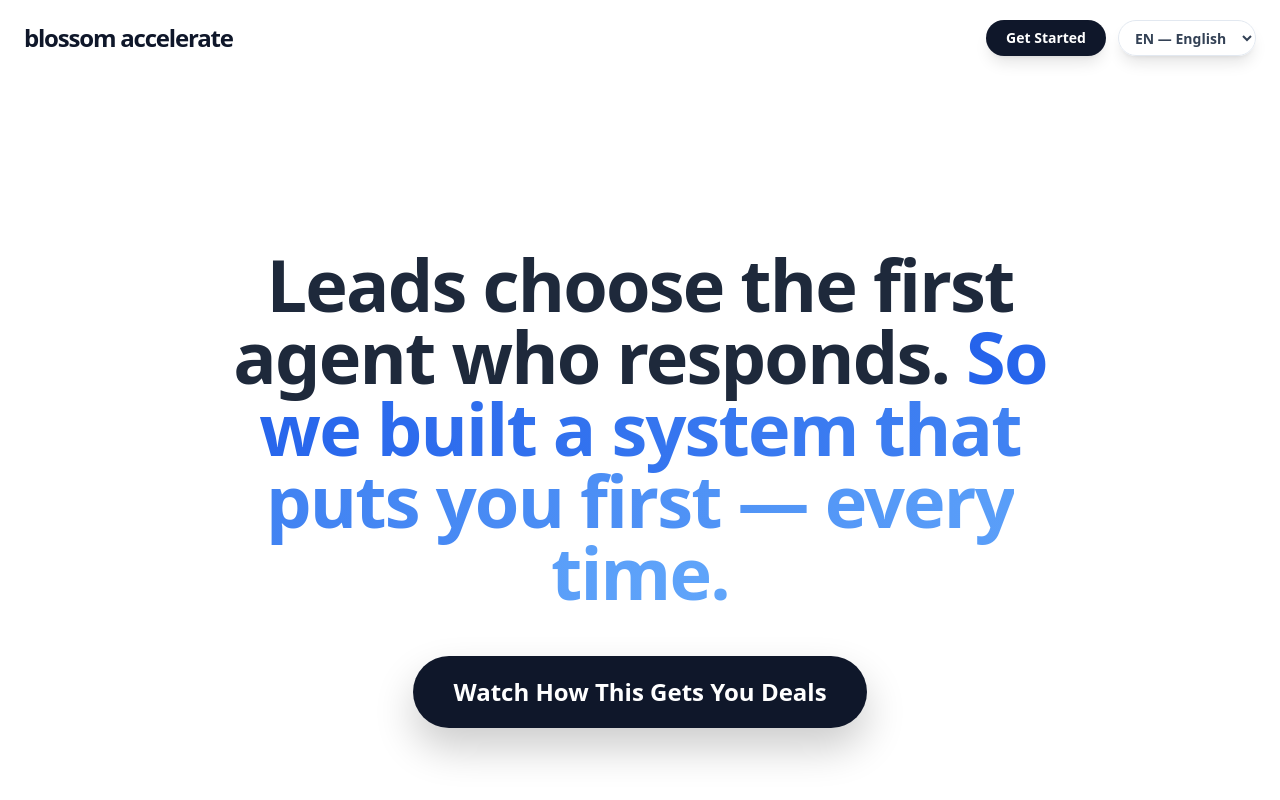
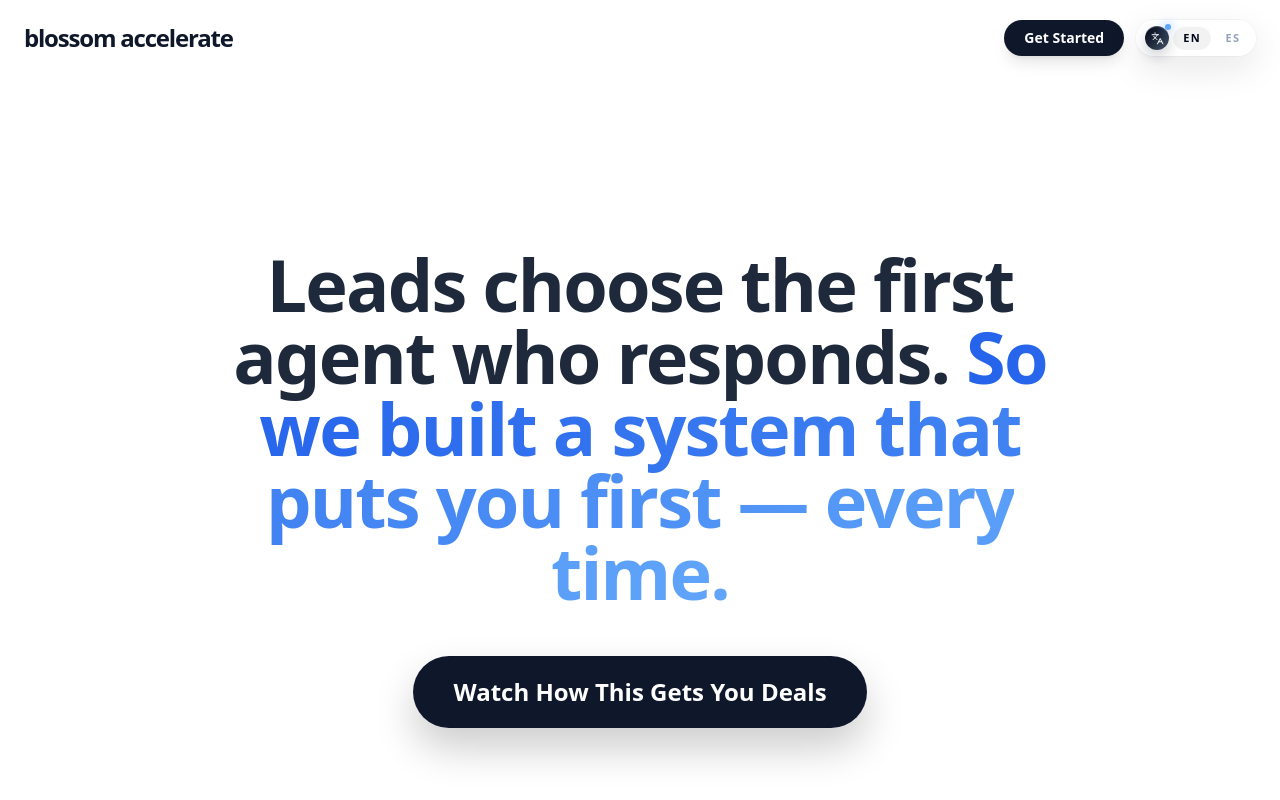
Before and after one commit to orlandoperflo/blossom, a Next.js app: page / in a window 1280 px wide. Shown: the top 800 px of the page. Built offline with nearby package versions, Linux system fonts and the light colour scheme.

Commit message:
Polish language selector UI

```diff
--- a/components/LandingPage.jsx
+++ b/components/LandingPage.jsx
@@ -9,7 +9,7 @@ import {
   MessageSquare, Globe, ArrowRight, CheckCircle2,
   Layers, TrendingUp, Calculator,
   PieChart, Cpu, Repeat, Mail, Smartphone,
-  Layout
+  Layout, Languages
 } from 'lucide-react';
 
 
@@ -516,7 +516,7 @@ const Avatar = ({ src, active = false }) => (
   </div>
 );
 
-const Navbar = ({ onGetStartedClick, language, onLanguageChange, onLanguageFocus, copy }) => {
+const Navbar = ({ onGetStartedClick, language, onLanguageChange, copy }) => {
   const [scrolled, setScrolled] = useState(false);
   useEffect(() => {
     const handleScroll = () => setScrolled(window.scrollY > 20);
@@ -530,19 +530,39 @@ const Navbar = ({ onGetStartedClick, language, onLanguageChange, onLanguageFocus
         <div className="text-lg sm:text-xl md:text-2xl font-black tracking-tighter text-slate-900">blossom accelerate</div>
         <div className="flex items-center gap-2 sm:gap-3">
           <button onClick={onGetStartedClick} className="bg-slate-900 text-white px-5 py-2 rounded-full text-sm font-bold shadow-lg active:scale-95 transition-transform whitespace-nowrap">{copy.getStarted}</button>
-          <label className="sr-only" htmlFor="language-selector">{copy.languageLabel}</label>
-          <select
-            id="language-selector"
-            value={language}
-            onFocus={onLanguageFocus}
-            onChange={(event) => onLanguageChange(event.target.value)}
-            className="h-9 rounded-full border border-slate-200 bg-white/90 px-3 text-xs sm:text-sm font-black text-slate-700 shadow-lg outline-none transition focus:border-blue-500 focus:ring-2 focus:ring-blue-500/20"
+          <div
+            className="group flex h-9 items-center gap-1 rounded-full border border-white/70 bg-white/80 p-1 pl-2 shadow-[0_12px_35px_rgba(15,23,42,0.10)] ring-1 ring-slate-900/[0.03] backdrop-blur-xl transition-all duration-300 hover:-translate-y-0.5 hover:bg-white hover:shadow-[0_18px_45px_rgba(15,23,42,0.14)] focus-within:ring-2 focus-within:ring-blue-500/20"
+            role="group"
             aria-label={copy.languageLabel}
           >
-            {Object.values(LANGUAGES).map((option) => (
-              <option key={option.code} value={option.code}>{`${option.shortLabel} — ${option.label}`}</option>
-            ))}
-          </select>
+            <span className="relative flex h-6 w-6 items-center justify-center rounded-full bg-gradient-to-br from-slate-950 via-slate-800 to-slate-600 text-white shadow-[inset_0_1px_0_rgba(255,255,255,0.25),0_6px_14px_rgba(15,23,42,0.20)]">
+              <Languages size={13} strokeWidth={1.8} aria-hidden="true" />
+              <span className="absolute -right-0.5 -top-0.5 h-1.5 w-1.5 rounded-full bg-blue-400 shadow-[0_0_10px_rgba(96,165,250,0.9)]" />
+            </span>
+            {Object.values(LANGUAGES).map((option) => {
+              const isActive = option.code === language;
+
+              return (
+                <button
+                  key={option.code}
+                  type="button"
+                  onClick={() => onLanguageChange(option.code)}
+                  className={`relative min-w-9 rounded-full px-2.5 py-1 text-[11px] font-black tracking-[0.12em] transition-colors duration-300 focus:outline-none focus-visible:ring-2 focus-visible:ring-blue-500/30 ${isActive ? 'text-slate-950' : 'text-slate-400 hover:text-slate-700'}`}
+                  aria-pressed={isActive}
+                  aria-label={`${copy.languageLabel}: ${option.label}`}
+                >
+                  {isActive && (
+                    <motion.span
+                      layoutId="activeLanguagePill"
+                      className="absolute inset-0 rounded-full bg-slate-950/5 shadow-[inset_0_1px_0_rgba(255,255,255,0.8)]"
+                      transition={{ type: 'spring', stiffness: 420, damping: 32 }}
+                    />
+                  )}
+                  <span className="relative z-10">{option.shortLabel}</span>
+                </button>
+              );
+            })}
+          </div>
         </div>
       </div>
     </nav>
@@ -865,10 +885,6 @@ const LandingPage = ({ initialLanguage = DEFAULT_LANGUAGE }) => {
 
   const getLanguageHref = (nextLanguage) => `/${nextLanguage}`;
 
-  const handleLanguageFocus = () => {
-    document.documentElement.lang = language;
-  };
-
   const handleLanguageChange = (nextLanguage) => {
     if (!TRANSLATIONS[nextLanguage]) return;
     setLanguage(nextLanguage);
@@ -918,7 +934,7 @@ const LandingPage = ({ initialLanguage = DEFAULT_LANGUAGE }) => {
 
   return (
     <div className="min-h-screen bg-white font-sans text-slate-900">
-      <Navbar onGetStartedClick={scrollToDealRecovery} language={language} onLanguageChange={handleLanguageChange} onLanguageFocus={handleLanguageFocus} copy={copy.nav} />
+      <Navbar onGetStartedClick={scrollToDealRecovery} language={language} onLanguageChange={handleLanguageChange} copy={copy.nav} />
 
       {/* Hero Section */}
       <section className="pt-20 md:pt-32">
```
